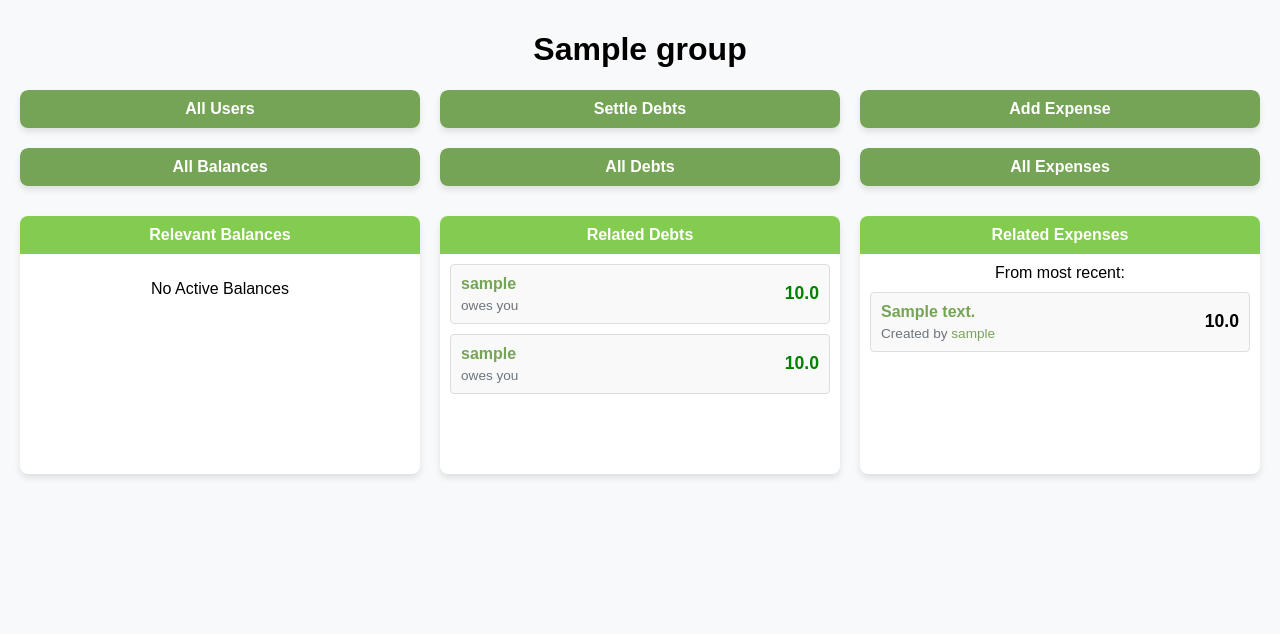
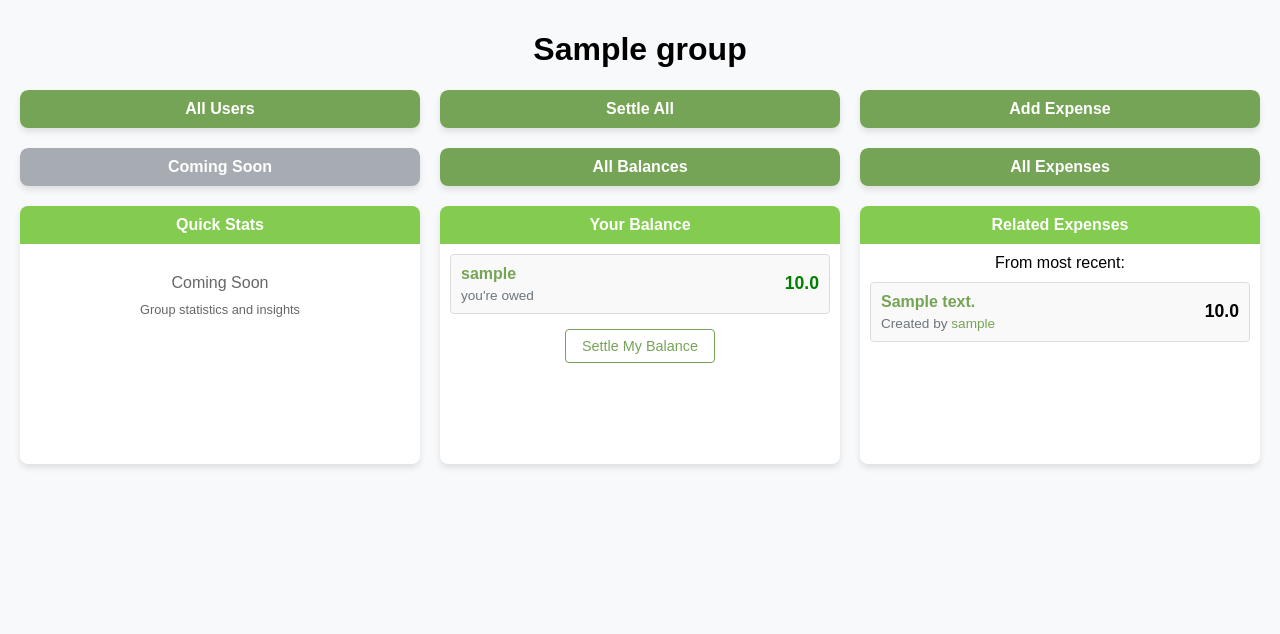
Before and after one commit to PedroFlores1996/Xchange, a Flask app: page /groups/1 in a window 1280 px wide. Shown: the top 634 px of the page. Run offline with Flask 3, Linux system fonts and the light colour scheme; a user stored in the database is signed in; tables that the repository leaves empty hold one stand-in row (values such as "Sample post"); parts of the project's set-up code (start-up, migrations or seed data) failed here and were passed over.

Commit message:
groups have only balances instead of debts and allow settling all and individual debts

```diff
--- a/app/group/views.py
+++ b/app/group/views.py
@@ -347,7 +347,7 @@ def settle_debts_process(group_id) -> str | Response:
     transactions = simplify_debts(balance_dict)
 
     # Create settlement expenses using the standard expense submission process
-    # The debt update logic will naturally cancel out existing debts when settlement amounts match
+    # This will create balance records and update group balances appropriately
     settlement_expenses = []
     for debtor_id, creditor_id, amount in transactions:
         debtor = db.session.get(User, debtor_id)
@@ -367,17 +367,14 @@ def settle_debts_process(group_id) -> str | Response:
         )
 
         # Submit the settlement expense using the standard process
-        # This will create balance records and update debts, naturally canceling existing debts
+        # This will create balance records and update group balances
         expense = submit_expense(expense_data)
         settlement_expenses.append(expense)
 
-    # After all settlement transactions are processed, clean up any remaining debts
-    # The settlement logic may create new debts between different user pairs
-    # even though total balances are 0, so we remove all remaining group debts
-    remaining_debts = Debt.query.filter_by(group_id=group_id).all()
-    for debt in remaining_debts:
-        db.session.delete(debt)
-    db.session.commit()
+    # After all settlement transactions are processed, clear all group balances
+    # This ensures the group is fully settled with zero balances for all users
+    from app.model.group_balance import GroupBalance
+    GroupBalance.clear_group_balances(group_id)
 
     flash(
         f"Successfully created {len(settlement_expenses)} settlement transactions.",
@@ -389,3 +386,64 @@ def settle_debts_process(group_id) -> str | Response:
         settlement_expenses=settlement_expenses,
         current_user=current_user,
     )
+
+
+@bp.route("/groups/<int:group_id>/settle/<int:user_id>", methods=["POST"])
+@login_required
+def settle_individual_balance(group_id, user_id) -> str | Response:
+    """
+    Settles an individual user's balance within a group by creating a settlement expense.
+    """
+    group = get_authorized_group(group_id)
+    if not group:
+        flash("Group not found or access denied.", "danger")
+        return redirect(url_for("user.user_dashboard"))
+
+    user = db.session.get(User, user_id)
+    if not user or user not in group.users:
+        flash("User not found or not in group.", "danger")
+        return redirect(url_for("groups.get_group_debts", group_id=group_id))
+
+    # Get user's current balance
+    from app.model.group_balance import GroupBalance
+    group_balance = GroupBalance.find(user_id, group_id)
+
+    if not group_balance or group_balance.balance == 0:
+        flash("No balance to settle for this user.", "info")
+        return redirect(url_for("groups.get_group_debts", group_id=group_id))
+
+    balance_amount = group_balance.balance
+
+    # Create settlement expense
+    if balance_amount > 0:
+        # User is owed money by the group, so group pays user
+        expense_data = ExpenseData(
+            description=f"Individual settlement: Group pays {user.username}",
+            amount=balance_amount,
+            creator_id=current_user.id,
+            group_id=group_id,
+            category=ExpenseCategory.SETTLEMENT,
+            payers_split=SplitType.EQUALLY,  # Group pays equally
+            owers_split=SplitType.AMOUNT,
+            payers={u.id: balance_amount / len(group.users) for u in group.users if u.id != user_id},
+            owers={user_id: balance_amount},  # User receives
+        )
+    else:
+        # User owes money to the group, so user pays group
+        expense_data = ExpenseData(
+            description=f"Individual settlement: {user.username} pays group",
+            amount=abs(balance_amount),
+            creator_id=current_user.id,
+            group_id=group_id,
+            category=ExpenseCategory.SETTLEMENT,
+            payers_split=SplitType.AMOUNT,
+            owers_split=SplitType.EQUALLY,  # Group receives equally
+            payers={user_id: abs(balance_amount)},  # User pays
+            owers={u.id: abs(balance_amount) / len(group.users) for u in group.users if u.id != user_id},
+        )
+
+    # Submit the settlement expense
+    settlement_expense = submit_expense(expense_data)
+
+    flash(f"Successfully settled {user.username}'s balance of {balance_amount}.", "success")
+    return redirect(url_for("groups.get_group_debts", group_id=group_id))
--- a/app/model/__init__.py
+++ b/app/model/__init__.py
@@ -3,3 +3,4 @@ from .group import Group
 from .user import User
 from .balance import Balance
 from .expense import Expense
+from .group_balance import GroupBalance
--- a/app/model/group.py
+++ b/app/model/group.py
@@ -3,8 +3,8 @@ from typing import TYPE_CHECKING, List
 
 if TYPE_CHECKING:
     from app.model.user import User
-    from app.model.debt import Debt
     from app.model.expense import Expense
+    from app.model.group_balance import GroupBalance
 
 from sqlalchemy.orm import Mapped, relationship
 from app.database import db
@@ -26,8 +26,8 @@ class Group(db.Model):  # type: ignore
     users: Mapped[List[User]] = relationship(
         secondary=group_members, back_populates="groups"
     )
-    debts: Mapped[List[Debt]] = relationship(back_populates="group")
     expenses: Mapped[List[Expense]] = relationship(back_populates="group")
+    group_balances: Mapped[List[GroupBalance]] = relationship(back_populates="group")
 
     @classmethod
     def create(
--- a/app/model/user.py
+++ b/app/model/user.py
@@ -5,6 +5,7 @@ if TYPE_CHECKING:
     from app.model.group import Group
     from app.model.debt import Debt
     from app.model.expense import Expense
+    from app.model.group_balance import GroupBalance
 
 from sqlalchemy.orm import Mapped, relationship
 from werkzeug.security import generate_password_hash, check_password_hash
@@ -45,6 +46,7 @@ class User(db.Model, UserMixin):  # type: ignore
     expenses: Mapped[List["Expense"]] = relationship(
         secondary="expense_users", back_populates="users"
     )
+    group_balances: Mapped[List[GroupBalance]] = relationship(back_populates="user")
 
     @classmethod
     def create(cls, username: str, email: str, password: str) -> Self:
--- a/app/templates/group/overview.html
+++ b/app/templates/group/overview.html
@@ -3,7 +3,7 @@
 <head>
     <meta charset="UTF-8">
     <meta name="viewport" content="width=device-width, initial-scale=1.0">
-    <title>{{ group.name }}</title>
+    <title>{{ group.name }} - Group Overview</title>
     <style>
         /* Center the Total Balance div */
         .total-balance {
@@ -246,18 +246,23 @@
     <div class="container">
         <h1>{{ group.name }}</h1>
 
-        <!-- First row: Action buttons -->
-        <div class="row" style="margin-bottom: 20px;">
+        <!-- Clean 3x3 Grid Layout -->
+        <div class="stacked-cards" style="margin-bottom: 20px;">
+            <!-- Left Column: All Users -->
             <div class="card">
                 <a href="{{ url_for('groups.get_group_users', group_id=group.id) }}" class="card-link-btn">
                     All Users
                 </a>
             </div>
+
+            <!-- Middle Column: Settle All -->
             <div class="card">
                 <a href="{{ url_for('groups.settle_debts_preview', group_id=group.id) }}" class="card-link-btn">
-                    Settle Debts
+                    Settle All
                 </a>
             </div>
+
+            <!-- Right Column: Add Expense -->
             <div class="card">
                 <a href="{{ url_for('groups.new_group_expense', group_id=group.id) }}" class="card-link-btn">
                     Add Expense
@@ -265,18 +270,23 @@
             </div>
         </div>
 
-        <!-- Second row: View buttons -->
-        <div class="row" style="margin-bottom: 30px;">
+        <!-- Second Row -->
+        <div class="stacked-cards" style="margin-bottom: 20px;">
+            <!-- Left Column: Placeholder Button -->
+            <div class="card">
+                <a href="#" class="card-link-btn secondary" style="cursor: not-allowed; opacity: 0.6;">
+                    Coming Soon
+                </a>
+            </div>
+
+            <!-- Middle Column: All Balances -->
             <div class="card">
                 <a href="/groups/{{ group.id }}/balances" class="card-link-btn">
                     All Balances
                 </a>
             </div>
-            <div class="card">
-                <a href="/groups/{{ group.id }}/debts" class="card-link-btn">
-                    All Debts
-                </a>
-            </div>
+
+            <!-- Right Column: All Expenses -->
             <div class="card">
                 <a href="/groups/{{ group.id }}/expenses" class="card-link-btn">
                     All Expenses
@@ -284,125 +294,91 @@
             </div>
         </div>
 
-        <!-- Stack Balances, Debts and Expenses -->
+        <!-- Third Row -->
         <div class="stacked-cards">
-            <!-- Balances Column -->
+            <!-- Left Column: Placeholder Card -->
             <div class="card">
                 <div class="card-header">
-                    Relevant Balances
+                    Quick Stats
                 </div>
                 <div class="card-body">
-                    {% set has_active_balances = namespace(value=false) %}
-                    {% for user, total_balance in balances.items() %}
-                        {% if total_balance != 0 %}
-                            {% set has_active_balances.value = true %}
-                        {% endif %}
-                    {% endfor %}
-                    {% if has_active_balances.value %}
-                        <div class="total-balance">
-                            By Total Amount:
+                    <div style="text-align: center; padding: 20px 0; color: #666;">
+                        <div style="font-size: 1rem; margin-bottom: 10px;">Coming Soon</div>
+                        <div style="font-size: 0.8rem;">Group statistics and insights</div>
                     </div>
+                </div>
+            </div>
+
+            <!-- Middle Column: Your Balance -->
+            <div class="card">
+                <div class="card-header">
+                    Your Balance
+                </div>
+                <div class="card-body">
                     <ul>
-                            {% for user, total_balance in balances.items() %}
-                                {% if total_balance > 0 %}
+                        {% if user_group_balance != 0 %}
+                            <!-- Single row with username and balance -->
                             <li>
                                 <div>
                                     <strong>
-                                                <a href="/users/{{ user.id }}">
-                                                    {{ user.username }}
+                                        <a href="{{ url_for('user.user_dashboard') }}">
+                                            {{ current_user.username }}
                                         </a>
                                     </strong>
                                     <div class="created-by">
-                                                is owed
+                                        {% if user_group_balance < 0 %}
+                                            you owe
+                                        {% else %}
+                                            you're owed
+                                        {% endif %}
                                     </div>
                                 </div>
                                 <div class="expense-amount">
-                                            <span style="color: green;">{{ total_balance }}</span>
+                                    {% if user_group_balance < 0 %}
+                                        <span style="color: red;">{{ user_group_balance | abs }}</span>
+                                    {% else %}
+                                        <span style="color: green;">{{ user_group_balance | abs }}</span>
+                                    {% endif %}
                                 </div>
                             </li>
-                                {% elif total_balance < 0 %}
+                        {% else %}
+                            <!-- Balanced state -->
                             <li>
                                 <div>
                                     <strong>
-                                                <a href="/users/{{ user.id }}">
-                                                    {{ user.username }}
+                                        <a href="{{ url_for('user.user_dashboard') }}">
+                                            {{ current_user.username }}
                                         </a>
                                     </strong>
                                     <div class="created-by">
-                                                owes
+                                        balance is settled
                                     </div>
                                 </div>
                                 <div class="expense-amount">
-                                            <span style="color: red;">{{ total_balance | abs }}</span>
+                                    <span style="color: #666;">0.00</span>
                                 </div>
                             </li>
                         {% endif %}
-                            {% endfor %}
                     </ul>
-                    {% else %}
-                        <p style="text-align: center;">No Active Balances</p>
+
+                    {% if user_group_balance != 0 %}
+                        <!-- Settlement button -->
+                        <div style="text-align: center; margin-top: 15px;">
+                            <form method="POST" action="{{ url_for('groups.settle_individual_balance', group_id=group.id, user_id=current_user.id) }}" style="display: inline;">
+                                <button type="submit"
+                                        class="btn btn-sm btn-outline-primary"
+                                        style="font-size: 0.9rem; padding: 8px 16px; border: 1px solid #76a456; color: #76a456; border-radius: 4px; background: white; transition: all 0.2s; cursor: pointer;"
+                                        onmouseover="this.style.background='#76a456'; this.style.color='white';"
+                                        onmouseout="this.style.background='white'; this.style.color='#76a456';">
+                                    Settle My Balance
+                                </button>
+                            </form>
+                        </div>
                     {% endif %}
                 </div>
             </div>
 
-            <!-- Debts Column -->
-            <div class="card">
-                <div class="card-header">
-                    Related Debts
-                </div>
-                <div class="card-body">
-                    {% if user_group_balance != 0 %}
-                        <div class="total-balance">
-                            Total Balance:
-                            {% if user_group_balance < 0 %}
-                                <span style="color: red;">{{ user_group_balance }}</span>
-                            {% else %}
-                                <span style="color: green;">{{ user_group_balance }}</span>
-                            {% endif %}
-                        </div>
-                    {% endif %}
-                    <ul>
-                        {% for debt in user_group_debts %}
-                            <li>
-                                {% if debt.lender.username == current_user.username %}
-                                    <div>
-                                        <strong>
-                                            <a href="/users/{{ debt.borrower.id }}">
-                                                {{ debt.borrower.username }}
-                                            </a>
-                                        </strong>
-                                        <div class="created-by">
-                                            owes you
-                                        </div>
-                                    </div>
-                                    <div class="expense-amount">
-                                        <span style="color: green;">{{ debt.amount | abs }}</span>
-                                    </div>
-                                {% else %}
-                                    <div>
-                                        <strong>
-                                            <a href="/users/{{ debt.lender.id }}">
-                                                {{ debt.lender.username }}
-                                            </a>
-                                        </strong>
-                                        <div class="created-by">
-                                            you owe
-                                        </div>
-                                    </div>
-                                    <div class="expense-amount">
-                                        <span style="color: red;">{{ debt.amount | abs }}</span>
-                                    </div>
-                                {% endif %}
-                            </li>
-                        {% endfor %}
-                    </ul>
-                    {% if user_group_debts|length == 0 %}
-                        <p style="text-align: center;">No debts to show.</p>
-                    {% endif %}
-                </div>
-            </div>
-
-            <!-- Expenses Column -->
+            <!-- Right Column: Related Expenses -->
             <div class="card">
                 <div class="card-header">
                     Related Expenses
```
Also changed, not shown: app/debt/__init__.py (+12 -3 lines), app/group/__init__.py (+23 -22 lines), app/model/debt.py (+6 -15 lines), app/model/group_balance.py (added, +71 -0 lines), app/templates/expense/debts.html (+4 -6 lines), app/templates/group/debts.html (+29 -84 lines), app/user/__init__.py (+15 -6 lines), migrations/versions/46af0d863f9f_remove_group_id_from_debt_model_and_add_.py (added, +90 -0 lines). Lines whose indentation alone changed are shown as unchanged.
